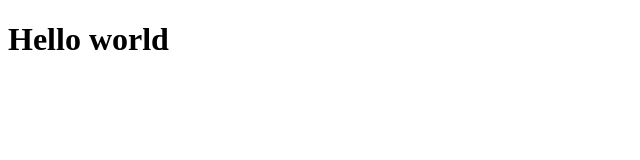
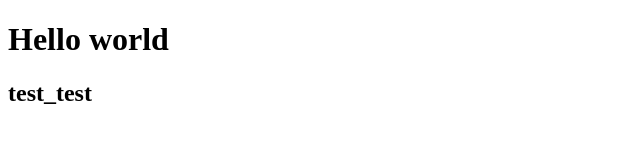
Before and after one commit to davidbaido/project_test_gut, a plain HTML site: page index.html in a window 1280 px wide. Shown: the whole page, without its empty margins (0-640 px from the left). Drawn offline with Linux system fonts and the light colour scheme.

Commit message:
index.html mod

```diff
--- a/index.html
+++ b/index.html
@@ -8,5 +8,6 @@
 </head>
 <body>
     <h1>Hello world</h1>
+    <h2>test_test</h2>
 </body>
 </html>
```
